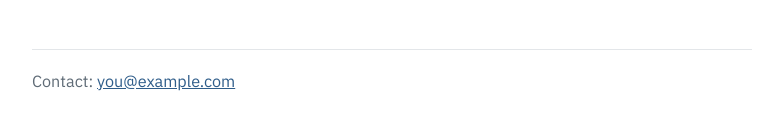
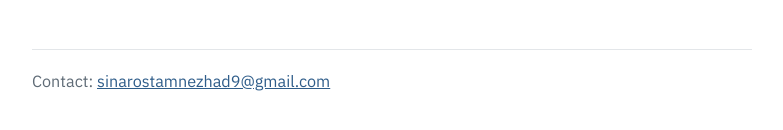
Before and after one commit to sina-rostamnezhad/sina-rostamnezhad.github.io, a plain HTML site: page about.html in a window 1280 px wide. Shown: the part 402-532 px from the top of the page, without its empty margins (248-1031 px from the left). Drawn offline with Linux system fonts and the light colour scheme.

Commit message:
Update contact email in about.html

```diff
--- a/about.html
+++ b/about.html
@@ -12,4 +12,4 @@
 <p>Write two or three short paragraphs here: what you study, what you build, and what you're looking for (internships, research, etc.).</p>
 <h2>Skills</h2>
 <p>Fusion 360, MATLAB, 3D printing. Add the rest here.</p>
-<footer>Contact: <a href="mailto:you@example.com">you@example.com</a></footer></div></body></html>
+<footer>Contact: <a href="mailto:sinarostamnezhad9@gmail.com">sinarostamnezhad9@gmail.com</a></footer></div></body></html>
```
